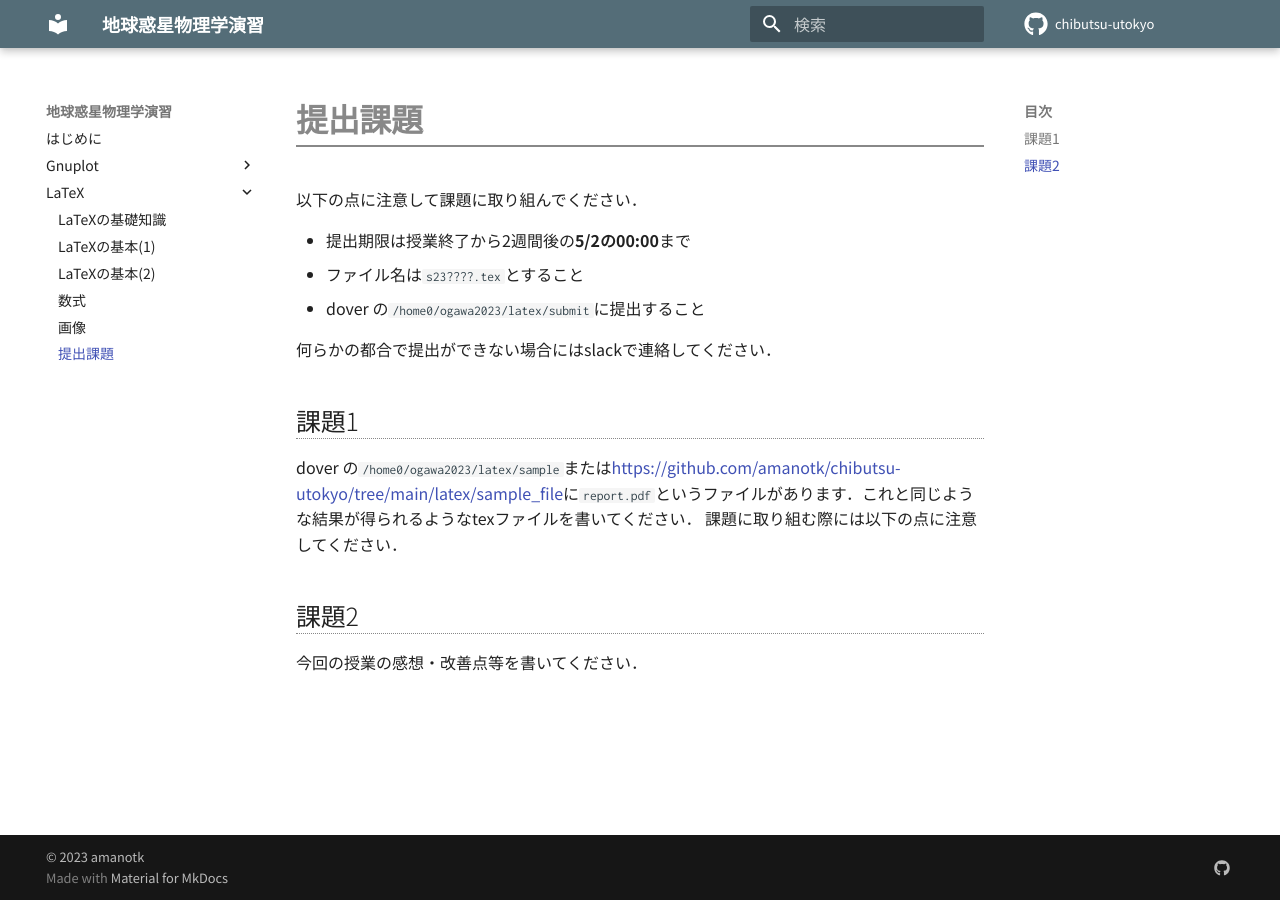
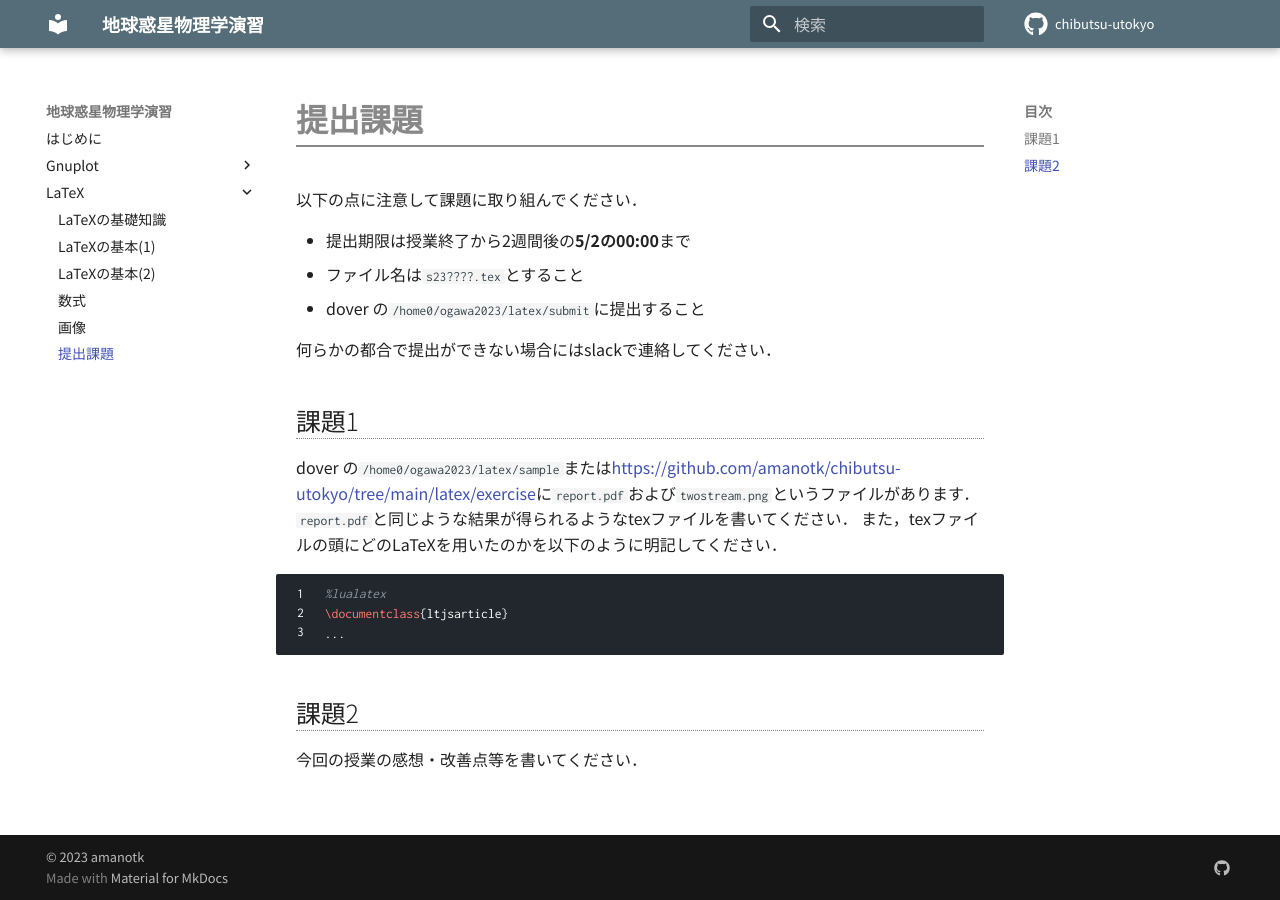
Before and after one commit to chibutsu-utokyo/chibutsu-utokyo.github.io, an MkDocs documentation site: the page built from docs/LaTeX/chap7.md, in a window 1280 px wide. Built offline with MkDocs 1.6.1 and Material for MkDocs 9.7.7, drawn with Linux system fonts in a browser that asks for light colours; comment, search, counter and statistics services are not loaded.

Commit message:
Update LaTeX files

````diff
--- a/docs/LaTeX/chap7.md
+++ b/docs/LaTeX/chap7.md
@@ -7,9 +7,13 @@
 
 何らかの都合で提出ができない場合にはslackで連絡してください．
 ## 課題1
-dover の`/home0/ogawa2023/latex/sample`または[https://github.com/amanotk/chibutsu-utokyo/tree/main/latex/sample_file](https://github.com/amanotk/chibutsu-utokyo/tree/main/latex/sample_file)に`report.pdf`というファイルがあります．これと同じような結果が得られるようなtexファイルを書いてください．
-課題に取り組む際には以下の点に注意してください．
-
+dover の`/home0/ogawa2023/latex/sample`または[https://github.com/amanotk/chibutsu-utokyo/tree/main/latex/exercise](https://github.com/amanotk/chibutsu-utokyo/tree/main/latex/exercise)に`report.pdf`および`twostream.png`というファイルがあります．`report.pdf`と同じような結果が得られるようなtexファイルを書いてください．
+また，texファイルの頭にどのLaTeXを用いたのかを以下のように明記してください．
+```latex
+%lualatex
+\documentclass{ltjsarticle}
+...
+```
 
 ## 課題2
 今回の授業の感想・改善点等を書いてください．
````
Also changed, not shown: docs/LaTeX/chap1.md (+1 -1 lines), docs/LaTeX/chap4.md (+1 -0 lines).
